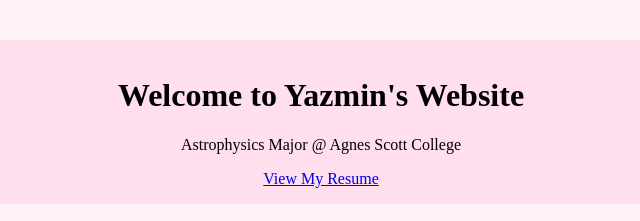
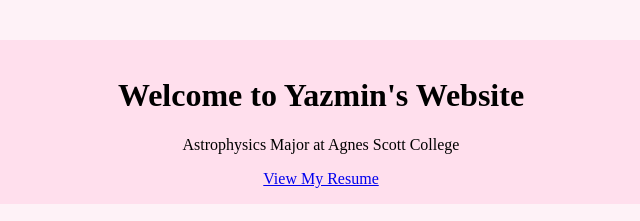
Before and after one commit to suasteguiyazmin/suasteguiyazmin.github.io, a plain HTML site: page index.html in a window 1280 px wide. Shown: the top 221 px of the page, 319-959 px from the left. Drawn offline with Linux system fonts and the light colour scheme.

Commit message:
Update index.html

```diff
--- a/index.html
+++ b/index.html
@@ -34,7 +34,7 @@
 <body>
     <header>
         <h1>Welcome to Yazmin's Website</h1>
-        <p>Astrophysics Major @ Agnes Scott College</p>
+        <p>Astrophysics Major at Agnes Scott College</p>
 
         <a href="https://suasteguiyazmin.github.io/Academic Resume_042524.pdf" target="_blank">View My Resume</a>
 
```
